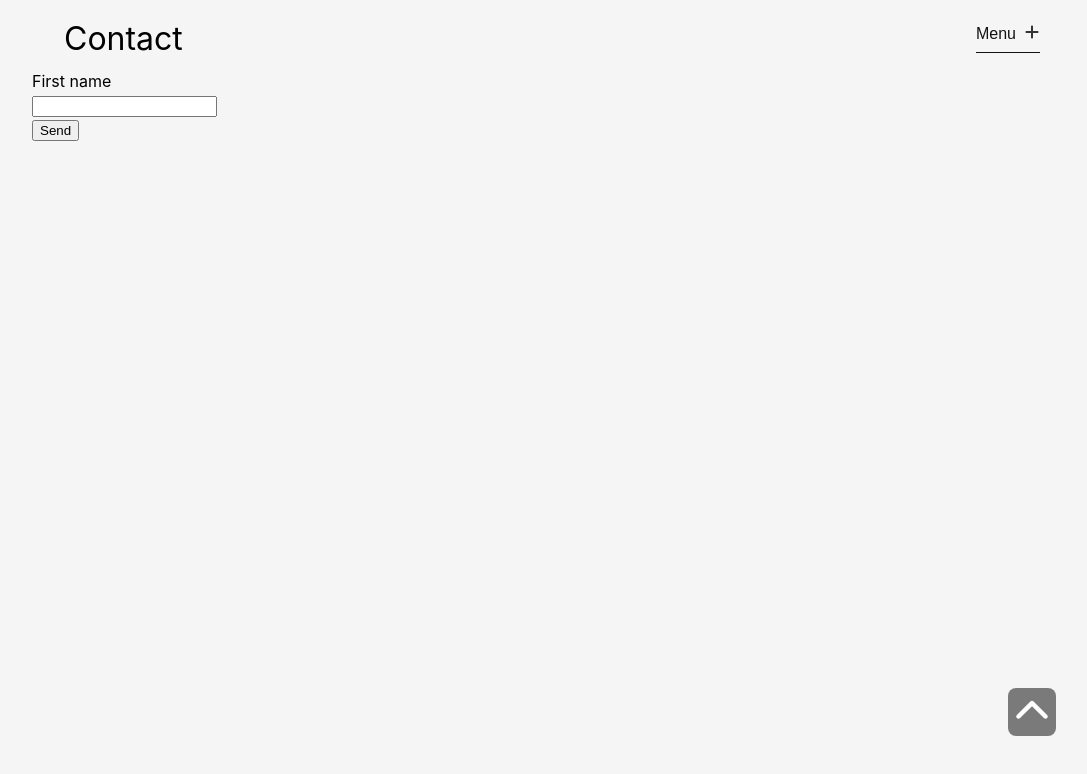
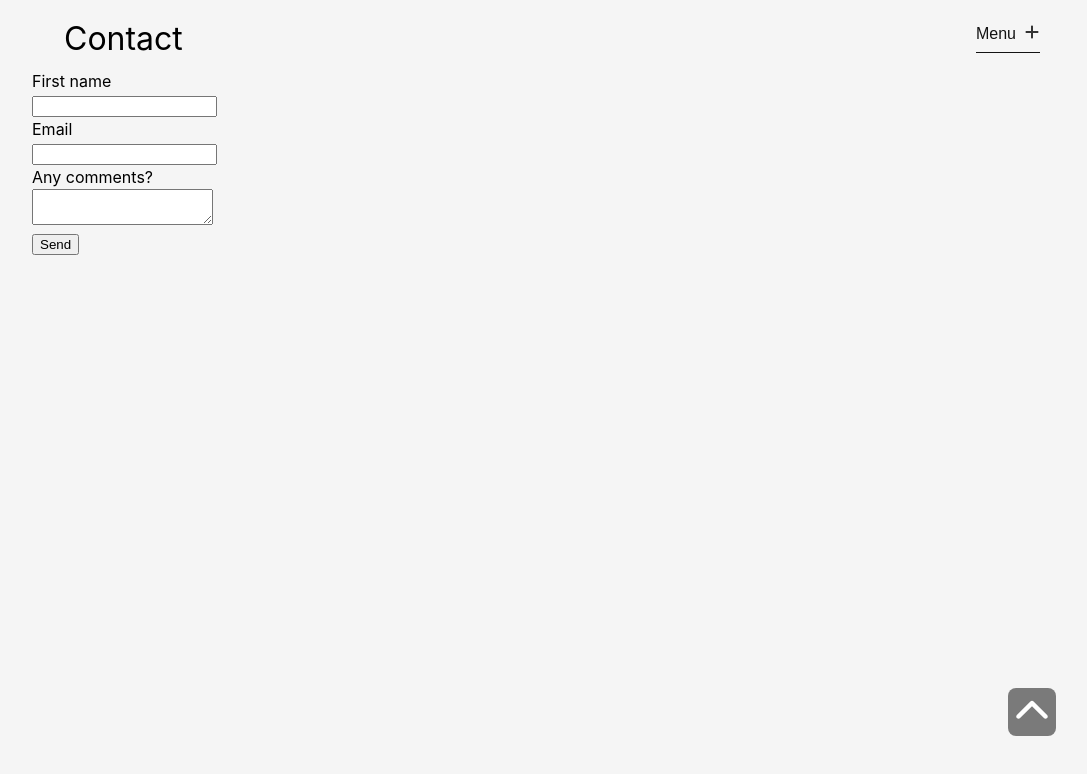
Before and after one commit to orbithammer/theGlitch, a React (Vite) app: page /contact in a window 1280 px wide. Shown: the top 774 px of the page, without its empty margins (96-1183 px from the left). Built offline with nearby package versions, Linux system fonts and the light colour scheme; a web font is replaced by a local one.

Commit message:
Update contact.tsx

```diff
--- a/src/pages/contact.tsx
+++ b/src/pages/contact.tsx
@@ -16,6 +16,15 @@ export default function ContactForm() {
                         <input type="text" name="first-name" />
                     </label>
                 </div>
+                <div>
+                    <label htmlFor="email">Email</label> <br />
+                    <input id="email" type="email" name="email" />
+                </div>
+                <div>
+                    <label> Any comments? <br />
+                        <textarea name="comments"></textarea>
+                    </label>
+                </div>
                 <button type="submit">Send</button>
             </form>
         </div>
```
